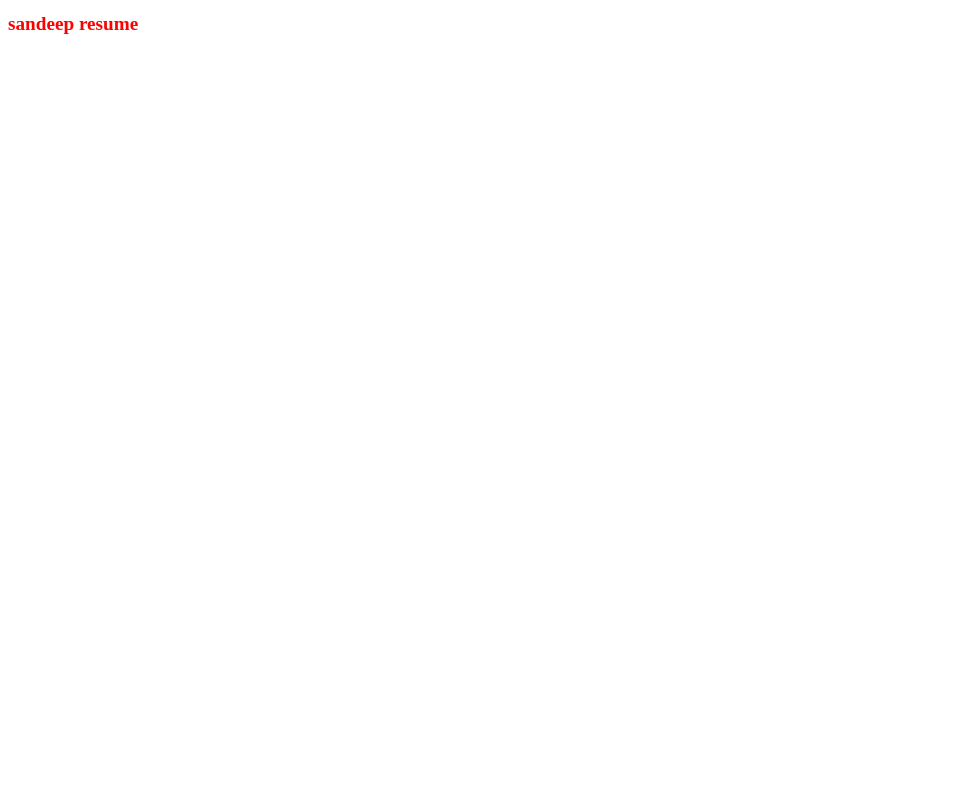
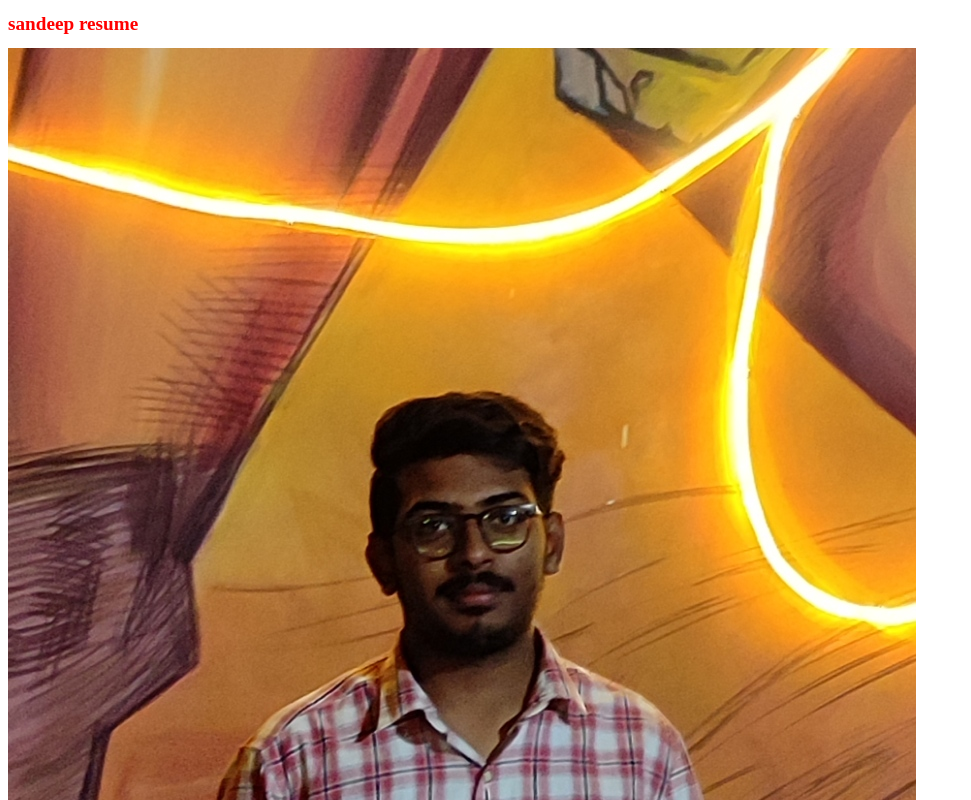
Before and after one commit to bsandeep137/bsandeep137-web-learn, a website: page frontend/html/resume.html in a window 1280 px wide. Shown: the top 800 px of the page, without its empty margins (0-971 px from the left). Drawn offline with Linux system fonts and the light colour scheme.

Commit message:
adding dp

```diff
--- a/frontend/html/resume.html
+++ b/frontend/html/resume.html
@@ -9,6 +9,7 @@
 </head>
 <body>
     <h1>sandeep resume</h1>
+    <img src="/img/dp.jpg" alt="display picture">
     <script src="/js/resume.js"></script>
 </body>
 </html>
```
Also changed, not shown: frontend/img/dp.jpg (added).
